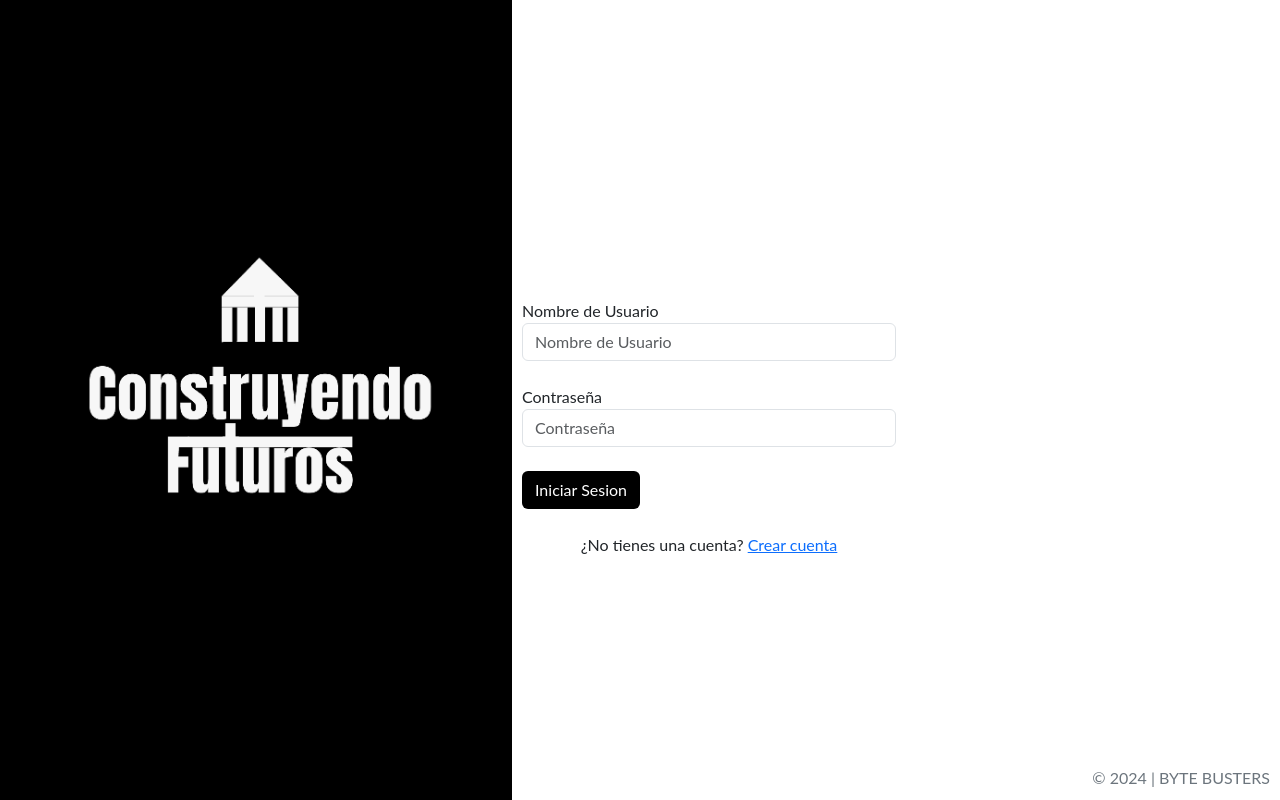
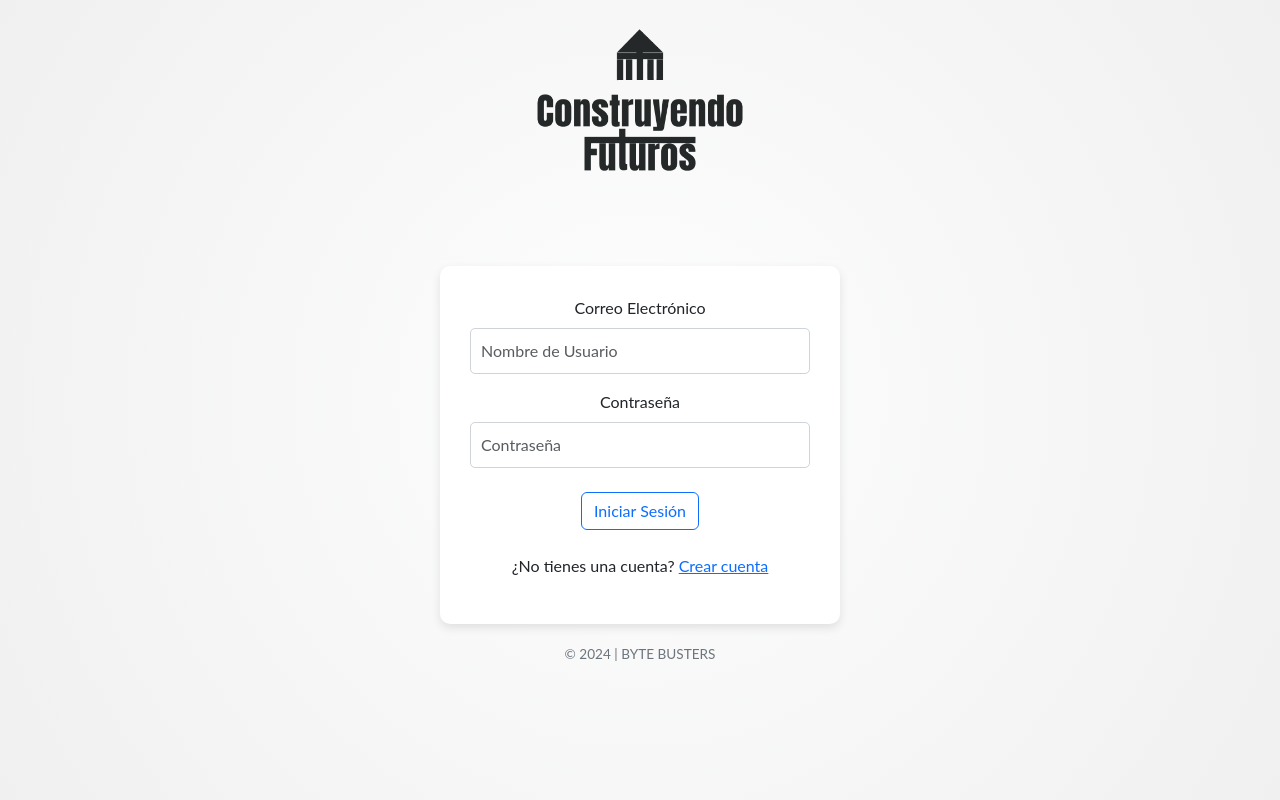
Before and after one commit to ByteBusters-TOO/SYSGPV, a PHP site: page / in a window 1280 px wide. Run offline with PHP 8.4, Linux system fonts and the light colour scheme.

Commit message:
Modificación de Inicio de Sesión

```diff
--- a/controllers/indexController.php
+++ b/controllers/indexController.php
@@ -11,16 +11,16 @@ try {
     //Consultamos que tipo de metodo optiene el servidor
     if ($_SERVER['REQUEST_METHOD'] === 'POST') {
         //asignamos a una variable el dato enviado y consultamos a la vez si esta vacio o no
-        $nombre_usuario = isset($_POST['username']) ? $_POST['username'] : '';
+        $correo_usuario = isset($_POST['username']) ? $_POST['username'] : '';
         $contra = isset($_POST['password']) ? $_POST['password'] : '';
 
         $userModel = new mtoindex();//Instanciamos el modelo del index
-        $user = $userModel->authenticate($nombre_usuario, $contra); //Mandamos los datos a la autenticación
+        $user = $userModel->authenticate($correo_usuario, $contra); //Mandamos los datos a la autenticación
 
         //Consultamos que tipo de respuesta se obtuvo del metodo
         if ($user) {
             error_log($user['id_rol']);
-            $_SESSION['user'] = $user['nombre_usuario'];//Asignamos el correo como usuario de session
+            $_SESSION['user'] = $user['correo_usuario'];//Asignamos el correo como usuario de session
             $_SESSION['user_id'] = $user['id_usuario'];//Asignamos el ID del usuario para poder ocuparla en el navegador para la gestión
             $_SESSION['tpu'] = $user['id_rol'];//Asignamos el id del rol usuario a una variable de sesion
             if ($user['id_rol'] == 1) {//Si es administrador
--- a/css/pages/login.css
+++ /dev/null
@@ -1,86 +0,0 @@
-body {
-    font-family: "Lato", sans-serif;
-}
-
-
-
-.main-head {
-    height: 150px;
-    background: #FFF;
-
-}
-
-.sidenav {
-    height: 100%;
-    background-color: #000;
-    overflow-x: hidden;
-    padding-top: 20px;
-}
-
-
-.main {
-    padding: 0px 10px;
-}
-
-@media screen and (max-height: 450px) {
-    .sidenav {
-        padding-top: 15px;
-    }
-}
-
-@media screen and (max-width: 450px) {
-    .login-form {
-        margin-top: 10%;
-    }
-
-    .register-form {
-        margin-top: 10%;
-    }
-}
-
-@media screen and (min-width: 768px) {
-    .main {
-        margin-left: 40%;
-    }
-
-    .sidenav {
-        width: 40%;
-        position: fixed;
-        z-index: 1;
-        top: 0;
-        left: 0;
-    }
-
-    .login-form {
-        margin-top: 80%;
-    }
-
-    .register-form {
-        margin-top: 20%;
-    }
-}
-
-
-.login-main-text {
-    margin-top: 20%;
-    padding: 10px;
-    color: #fff;
-    text-align: center;
-}
-
-.login-main-text h2 {
-    font-weight: 300;
-}
-
-.btn-black {
-    background-color: #000 !important;
-    color: #fff;
-}
-
-
-img {
-    width: 500px;
-    height: auto;
-    margin-right: 50px;
-
-}
--- a/index.php
+++ b/index.php
@@ -1,61 +1,116 @@
 <!DOCTYPE html>
-<html lang="es">
+<html lang="en">
 
 <head>
     <meta charset="UTF-8">
     <meta name="viewport" content="width=device-width, initial-scale=1.0">
-    <title>Iniciar sesión | SYSGPV</title>
+    <title>Iniciar Sesión | SYSGPV</title>
     <link href="https://cdn.jsdelivr.net/npm/bootstrap@5.3.3/dist/css/bootstrap.min.css" rel="stylesheet" integrity="sha384-QWTKZyjpPEjISv5WaRU9OFeRpok6YctnYmDr5pNlyT2bRjXh0JMhjY6hW+ALEwIH" crossorigin="anonymous">
-    <link rel="stylesheet" href="css\pages\login.css">
     <style>
-        /* Estilo adicional para la marca de copyright */
+        body {
+         margin: 0;
+         padding: 0;
+         font-family: "Lato", sans-serif;
+         background-color: #f8f9fa;
+         height: 100vh;
+         display: flex;
+         justify-content: center;
+         align-items: center;
+      }
+
+      .login-container {
+         width: 100%;
+         height: 100%;
+         display: flex;
+         justify-content: center;
+         align-items: center;
+         flex-direction: column;
+         position: relative;
+         padding-top: 60px; /* Espacio entre la imagen y el borde superior */
+      }
+
+      .login-modal {
+         width: 100%;
+         max-width: 400px;
+         padding: 30px;
+         background: #ffffff;
+         border-radius: 10px;
+         box-shadow: 0 4px 10px rgba(0, 0, 0, 0.1);
+         text-align: center;
+         position: relative;
+         z-index: 1;
+         margin-top: 70px;
+      }
+
+      .login-logo {
+         width: 300px; /* Tamaño de la imagen */
+         height: auto;
+         position: absolute;
+         top: -50px; /* Ajusta la posición vertical de la imagen */
+         left: 50%;
+         transform: translateX(-50%);
+         z-index: 2;
+      }
+
+      .form-control {
+         border-radius: 5px;
+         border: 1px solid #ced4da;
+         padding: 10px;
+         font-size: 1rem;
+      }
+
+
+
       .copyright {
-    position: fixed;
-    bottom: 0;
+         text-align: center;
+         font-size: 0.85rem;
+         color: #6c757d;
+         margin-top: 20px;
+      }
 
+      body::before {
+         content: "";
+         position: absolute;
+         top: 0;
+         left: 0;
          width: 100%;
-    text-align: right;
-    padding: 10px 10px;
-    color: #6c757d; /* Color del texto */
+         height: 100%;
+         background: radial-gradient(circle, rgba(255, 255, 255, 0.8), rgba(240, 240, 240, 1));
+         z-index: 0;
       }
+
     </style>
 </head>
 
 <body>
-<div class="sidenav">
-         <div class="login-main-text">
-            <img src="src\image\Prototipo.png" alt="Logo">
+<div class="login-container">
+    <img src="src/image/Prototipo2.png" alt="Logo" class="login-logo">
+    <div class="login-modal">
+        <form role="form" method="POST">
+            <div class="form-group mb-3">
+                <label for="username" class="form-label">Correo Electrónico</label>
+                <input type="text" class="form-control" id="username" placeholder="Nombre de Usuario" aria-label="Nombre de Usuario" autocomplete="username" required>
             </div>
+            <div class="form-group mb-4">
+                <label for="password" class="form-label">Contraseña</label>
+                <input type="password" class="form-control" id="password" placeholder="Contraseña" aria-label="Contraseña" autocomplete="current-password" required>
             </div>
-      <div class="main">
-         <div class="col-md-6 col-sm-12">
-            <div class="login-form">
-               <form role="form" method="POST">
-                  <div class="form-group">
-                     <label>Nombre de Usuario</label>
-                     <input type="text" class="form-control" id="username" placeholder="Nombre de Usuario" required>
-                  </div><br>
-                  <div class="form-group">
-                     <label>Contraseña</label>
-                     <input type="password" class="form-control" id="password" placeholder="Contraseña" required>
-                  </div><br>
-                  <button type="button" class="btn btn-black" id="loginButton">Iniciar Sesion</button>
+            <button type="button" class="btn btn-outline-primary" id="loginButton">Iniciar Sesión</button>
             <p class="mt-4 text-sm text-center">
                 ¿No tienes una cuenta?
-                    <a href="pages/usuario.php" class="text-primary text-gradient font-weight-bold">Crear cuenta</a>
+                <a href="pages/usuario.php" class="text-primary">Crear cuenta</a>
             </p>
         </form>
     </div>
-         </div>
-      </div>
-
       <script src="https://cdn.jsdelivr.net/npm/bootstrap@5.1.3/dist/js/bootstrap.bundle.min.js"></script>
       <script src="https://code.jquery.com/jquery-3.6.0.min.js"></script>
       <script src="https://maxcdn.bootstrapcdn.com/bootstrap/4.0.0/js/bootstrap.min.js"></script>
       <script src="js\login.js"></script>
-   <!-- Div de copyright -->
     <div class="copyright">
         © 2024 | BYTE BUSTERS
     </div>
+</div>
+
 </body>
+
 </html>
--- a/models/mtoindex.php
+++ b/models/mtoindex.php
@@ -10,12 +10,12 @@ class mtoindex {
         $this->conn = $database->getConnection();
     }
 
-    public function authenticate($nombre_usuario, $password) {
-        $query = "SELECT * FROM " . $this->table_name . " WHERE nombre_usuario = :nombre_usuario AND password = :password";
+    public function authenticate($correo_usuario, $password) {
+        $query = "SELECT * FROM " . $this->table_name . " WHERE correo_usuario = :correo_usuario AND password = :password";
         $stmt = $this->conn->prepare($query);
 
         // Bind parameters
-        $stmt->bindParam(':nombre_usuario', $nombre_usuario);
+        $stmt->bindParam(':correo_usuario', $correo_usuario);
         $stmt->bindParam(':password', $password);
         $stmt->execute();
 
```
Also changed, not shown: src/image/Prototipo2.png (added). Lines whose indentation alone changed are shown as unchanged.
